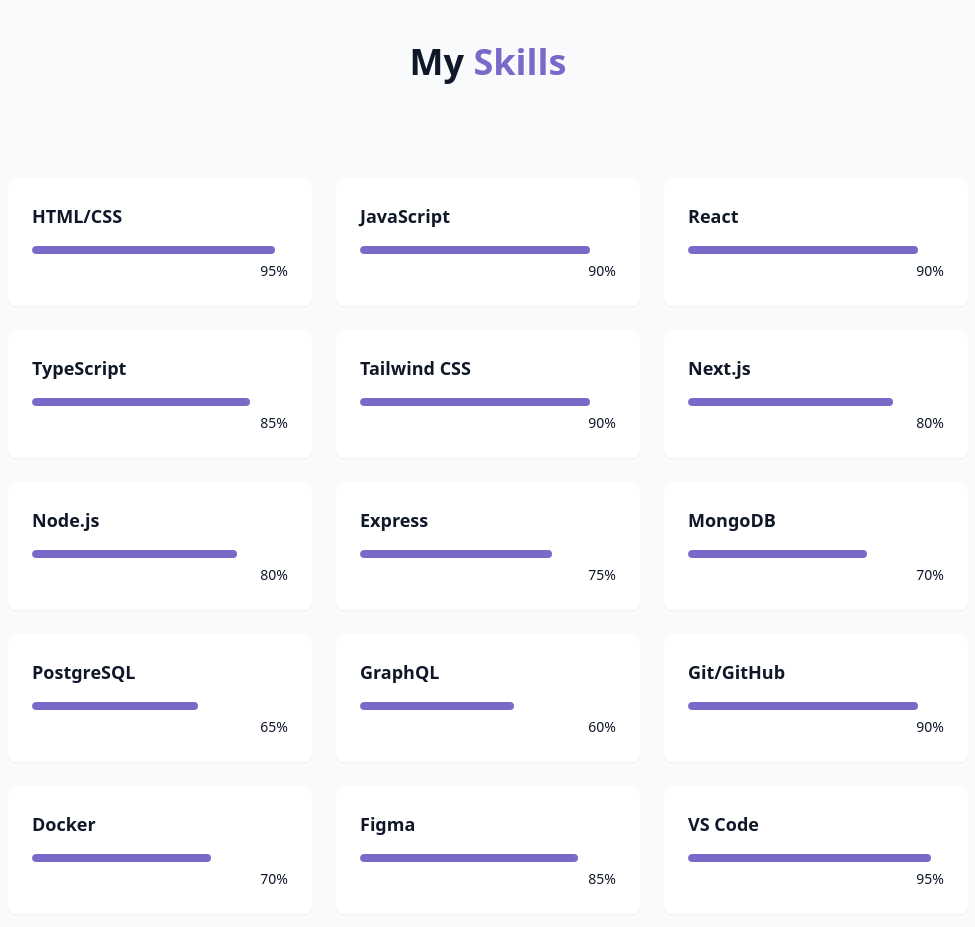
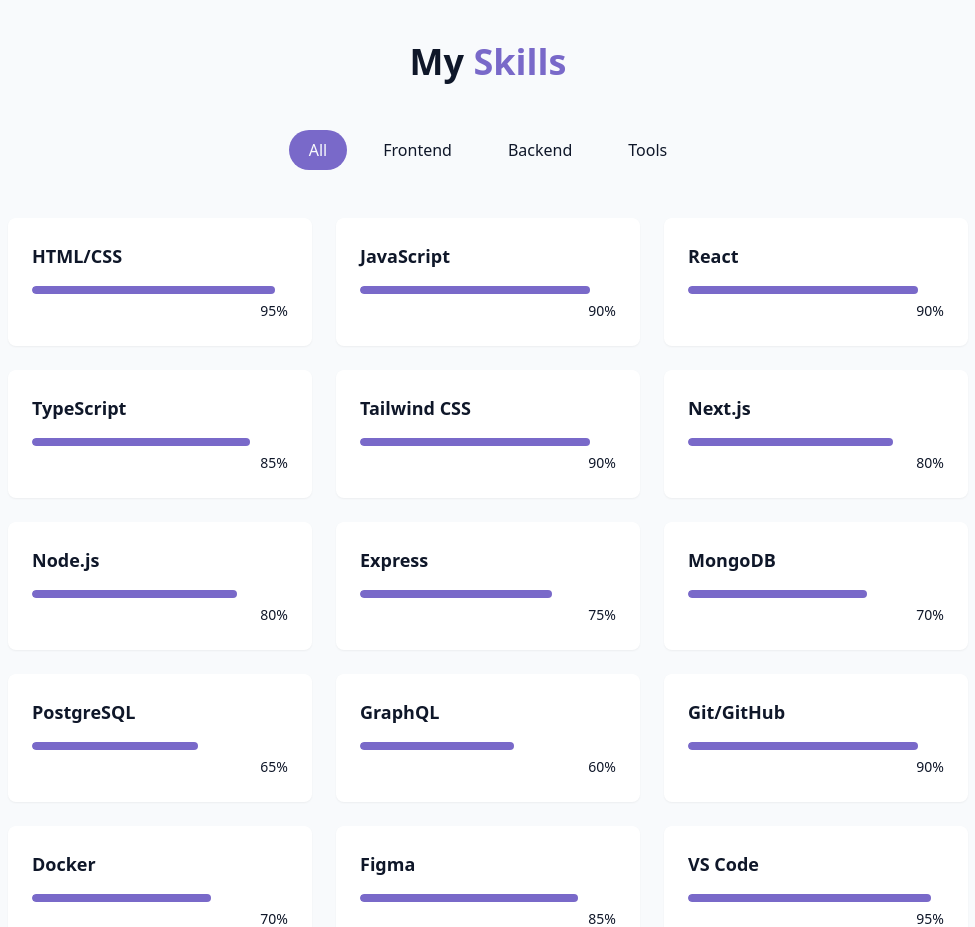
Before and after one commit to neilpatel13/Personal-Portfolio-Webpage, a React (Vite) app: page / in a window 1280 px wide. Shown: the part 1560-2487 px from the top of the page, without its empty margins (152-1127 px from the left). Built offline with nearby package versions, Linux system fonts and the light colour scheme.

Commit message:
button for choosing which skillset

```diff
--- a/src/components/SkillsSection.jsx
+++ b/src/components/SkillsSection.jsx
@@ -1,5 +1,5 @@
 import { useState } from "react";
-
+import { cn } from "@/lib/utils";
 
 const skills =  [
     // Frontend
@@ -40,7 +40,19 @@
                 </h2>
 
                 <div className="flex felx-wrap justify-center gap-4 mb-12">
-
+                    {categories.map((category, key) => (
+                        <button
+                            key={key}
+                            onClick={() => setActiveCategory(category)}
+                            className={cn(
+                                "px-5 py-2 rounded-full transition-colors duration-300 capitalize",
+                                 activeCategory === category ? "bg-primary text-primary-foreground" :
+                                 "bg-secondary/70 text-foreground hover:bg-secondary"
+                            )}
+                        >
+                            {category}
+                        </button>
+                    ))}
 
                 </div>
 
```
